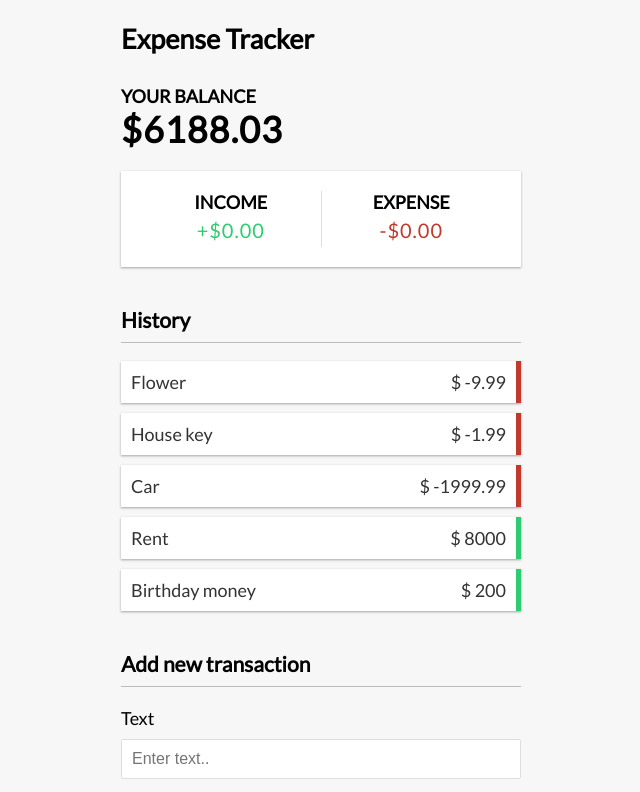
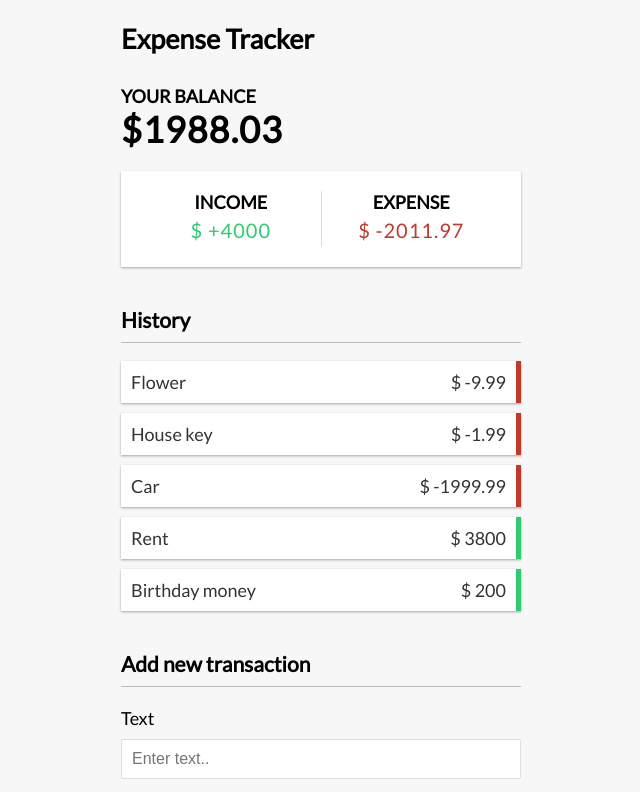
Before and after one commit to lukaskourilcz/vue-tutorials, a Vue app in the folder expense-tracker/: page / in a window 1280 px wide. Shown: the top 792 px of the page, without its empty margins (319-959 px from the left). Built offline with nearby package versions, Linux system fonts and the light colour scheme.

Commit message:
income, expense configured

```diff
--- a/expense-tracker/src/App.vue
+++ b/expense-tracker/src/App.vue
@@ -1,38 +1,48 @@
 <script setup>
-import { ref, computed } from 'vue';
-import AddTransaction from './components/AddTransaction.vue';
-import Balance from './components/Balance.vue';
-import Header from './components/Header.vue';
-import IncomeExpenses from './components/IncomeExpenses.vue';
-import TransactionList from './components/TransactionList.vue';
-
+import { ref, computed } from "vue";
+import AddTransaction from "./components/AddTransaction.vue";
+import Balance from "./components/Balance.vue";
+import Header from "./components/Header.vue";
+import IncomeExpenses from "./components/IncomeExpenses.vue";
+import TransactionList from "./components/TransactionList.vue";
 
 const transactions = ref([
   { id: 1, text: "Flower", amount: -9.99 },
   { id: 2, text: "House key", amount: -1.99 },
   { id: 3, text: "Car", amount: -1999.99 },
-  { id: 4, text: "Rent", amount: 8000 },
+  { id: 4, text: "Rent", amount: 3800 },
   { id: 5, text: "Birthday money", amount: 200 },
 ]);
 
-const total = computed(() =>{
+const total = computed(() => {
   return transactions.value.reduce((acc, transaction) => {
     return acc + transaction.amount;
-  }, 0)
-})
+  }, 0);
+});
 
+const income = computed(() => {
+  return transactions.value
+    .filter((transaction) => transaction.amount > 0)
+    .reduce((acc, transaction) => {
+      return acc + transaction.amount;
+    }, 0);
+});
+
+const expense = computed(() => {
+  return transactions.value
+    .filter((transaction) => transaction.amount < 0)
+    .reduce((acc, transaction) => {
+      return acc + transaction.amount;
+    }, 0);
+});
 </script>
 
 <template>
-<Header />
-<div class="container">
-  <Balance :total="total"/>
-  <IncomeExpenses />
-  <TransactionList :transactions="transactions" />
-  <AddTransaction />
-</div>
+  <Header />
+  <div class="container">
+    <Balance :total="total" />
+    <IncomeExpenses :income="income" :expense="expense" />
+    <TransactionList :transactions="transactions" />
+    <AddTransaction />
+  </div>
 </template>
-
-<style scoped>
-
-</style>
--- a/expense-tracker/src/components/IncomeExpenses.vue
+++ b/expense-tracker/src/components/IncomeExpenses.vue
@@ -1,12 +1,30 @@
+<script setup>
+
+import { defineProps } from 'vue';
+
+const props = defineProps({
+  income: {
+    type: Number,
+    required: true
+  },
+  expense: {
+    type: Number,
+    required: true
+  }
+})
+
+
+</script>
+
 <template>
   <div class="inc-exp-container">
     <div>
       <h4>Income</h4>
-      <p id="money-plus" class="money plus">+$0.00</p>
+      <p id="money-plus" class="money plus">$ +{{income}}</p>
     </div>
     <div>
       <h4>Expense</h4>
-      <p id="money-minus" class="money minus">-$0.00</p>
+      <p id="money-minus" class="money minus">$ {{expense}}</p>
     </div>
   </div>
 </template>
```
